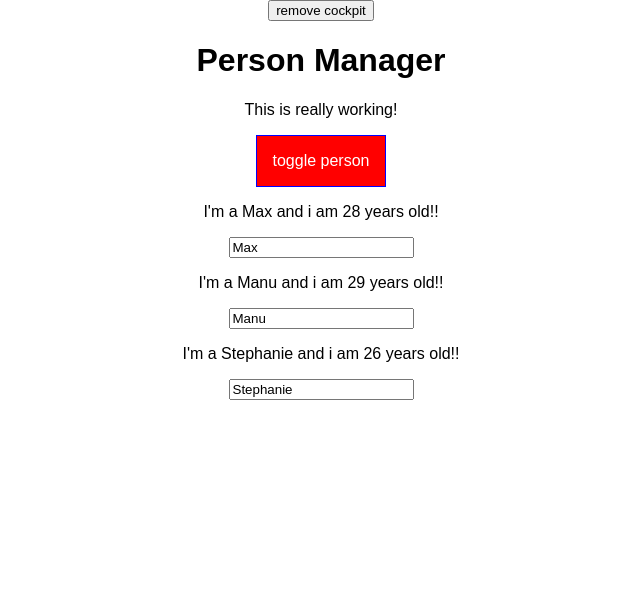
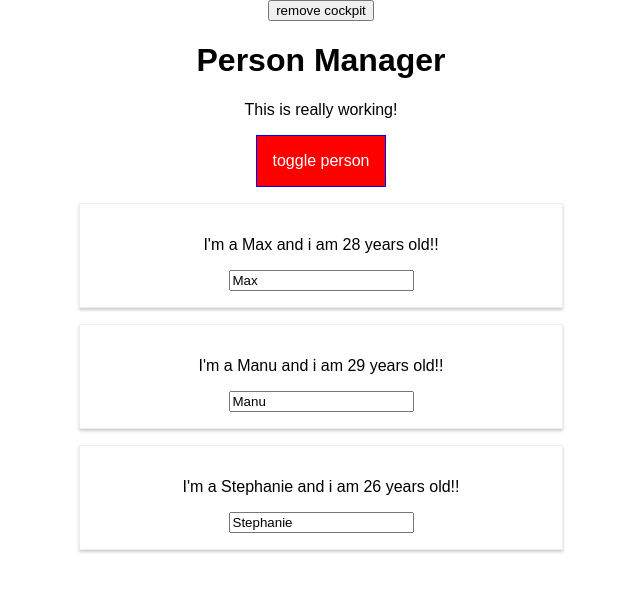
Before and after one commit to TabiUK/react-examples, a React (Create React App) app: page / in a window 1280 px wide. Both pictures are taken after a click on the button "toggle person". Shown: the top 592 px of the page, without its empty margins (319-959 px from the left). Built offline with nearby package versions, Linux system fonts and the light colour scheme.

Commit message:
using withClass on person and coping over props

```diff
--- a/src/components/Persons/Person/Person.js
+++ b/src/components/Persons/Person/Person.js
@@ -1,7 +1,7 @@
 import React from 'react';
 import classes from  './Person.module.css'
-
 import Aux from '../../../hoc/Auxiliary'
+import withClass from '../../../hoc/withClass'
 
 // React.Fragment is the same as creating an Aux component
 
@@ -26,4 +26,4 @@
     )
 };
 
-export default person;
+export default withClass(person, classes.Person);
--- a/src/containers/App.js
+++ b/src/containers/App.js
@@ -4,7 +4,8 @@
 import classes from  './App.module.css';
 import Persons from '../components/Persons/Persons';
 import Cockpit from '../components/Cockpit/Cockpit';
-import WithClass from '../hoc/WithClass'
+import withClass from '../hoc/withClass'
+import Aux from '../hoc/Auxiliary'
 
 class App extends Component {
 
@@ -123,7 +124,7 @@
     }
 
     return (
-      <WithClass classes={classes.App}>
+      <Aux>
       <button onClick={() => {
         this.setState({ showCockpit: false})
       }}>remove cockpit</button>
@@ -134,9 +135,9 @@
           clicked={this.togglePersonsHandler}
         /> : null}
         {persons}
-      </WithClass>
+      </Aux>
     );
   }
 }
 
-export default App;
+export default withClass(App, classes.App);
--- a/src/hoc/WithClass.js
+++ b/src/hoc/WithClass.js
@@ -1,9 +1,12 @@
 import React from 'react'
 
-const withClass = props => (
-    <div className={props.classes}>
-    {props.children}
-    </div>
-)
+const withClass = (WrapperComponent, className) =>
+{
+    return props => (
+        <div className={className}>
+        <WrapperComponent {...props} />
+        </div>
+    )
+}
 
 export default withClass
```
